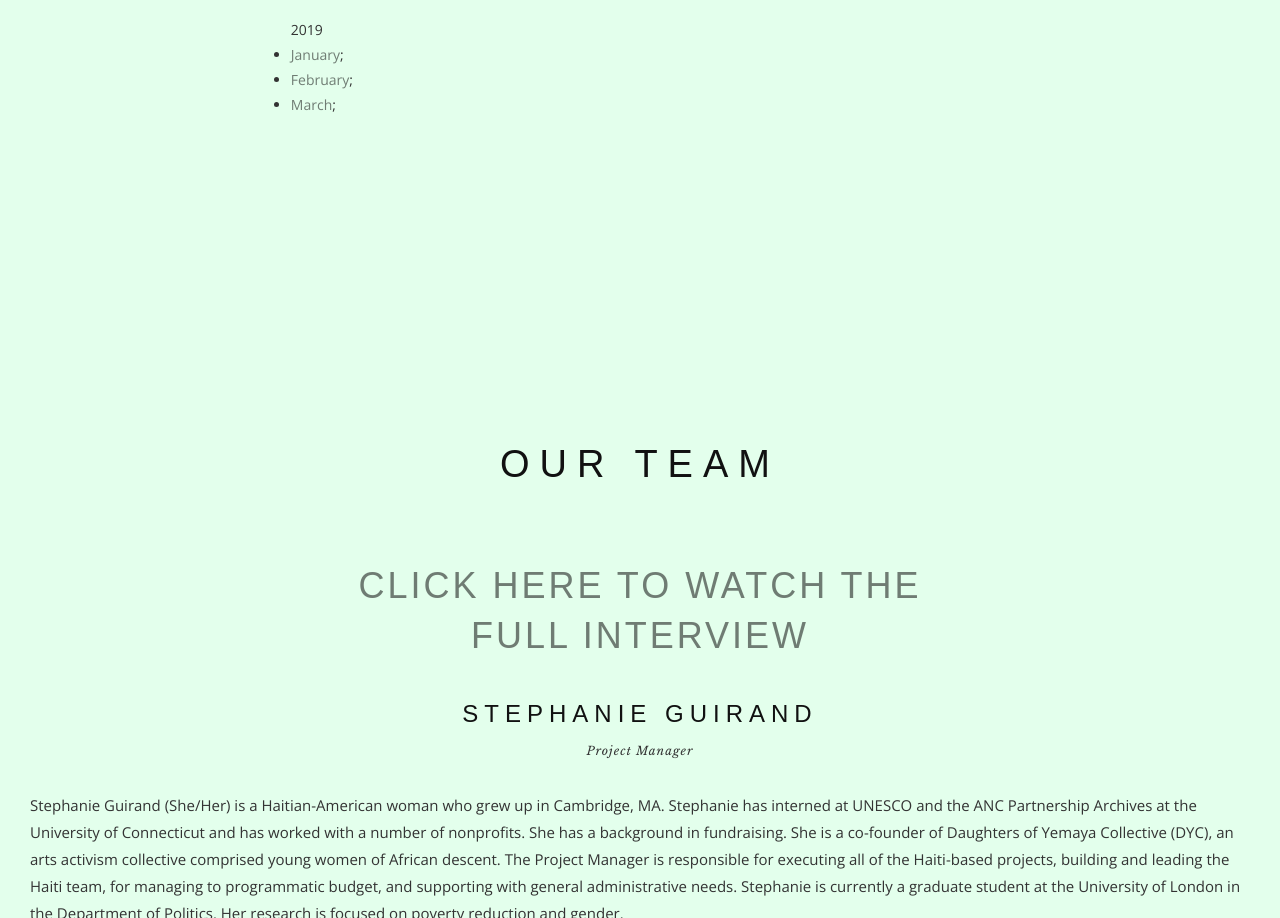
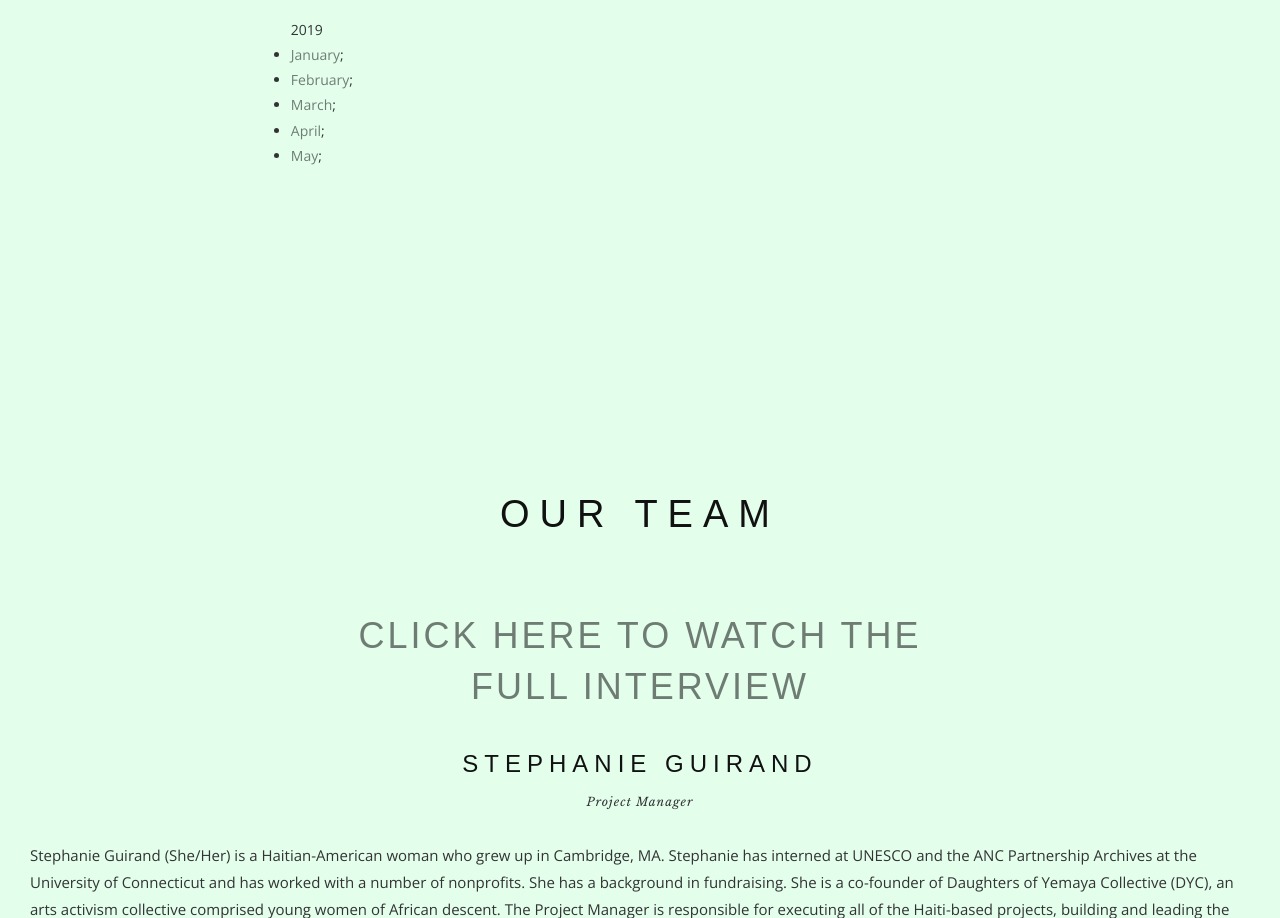
Before and after one commit to Cayes-Haiti/haiti-initiative.github.io, a plain HTML site: page about.html in a window 1280 px wide. Shown: the part 3510-4428 px from the top of the page. Drawn offline with nearby package versions, Linux system fonts and the light colour scheme; some packages are replaced by stand-ins of ours; files whose address does not match are found by name; a web font is replaced by a local one.

Commit message:
April & May 2019 News Letters

```diff
--- a/about.html
+++ b/about.html
@@ -335,6 +335,14 @@ Loading...
 
                             <li>
                             <a href = "https://medium.com/@haiti.initiative.cayes/march-newsletter-9888a0db2ca2" target="_blank" rel="noopener noreferrer">March</a>;
+                            </li>
+
+                            <li>
+                            <a href = "https://medium.com/@haiti.initiative.cayes/april-2019-newsletter-69a48e758aa3" target="_blank" rel="noopener noreferrer">April</a>;
+                            </li>
+
+                            <li>
+                            <a href = "https://medium.com/@haiti.initiative.cayes/may-2019-newsletter-c9efe89ff529" target="_blank" rel="noopener noreferrer">May</a>;
                             </li>
 						</ul>
 					</div>
```
